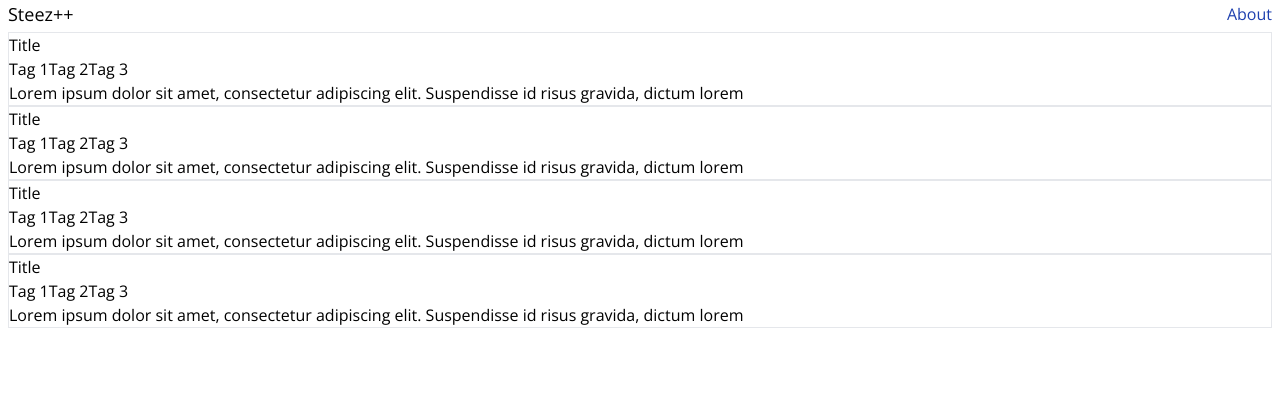
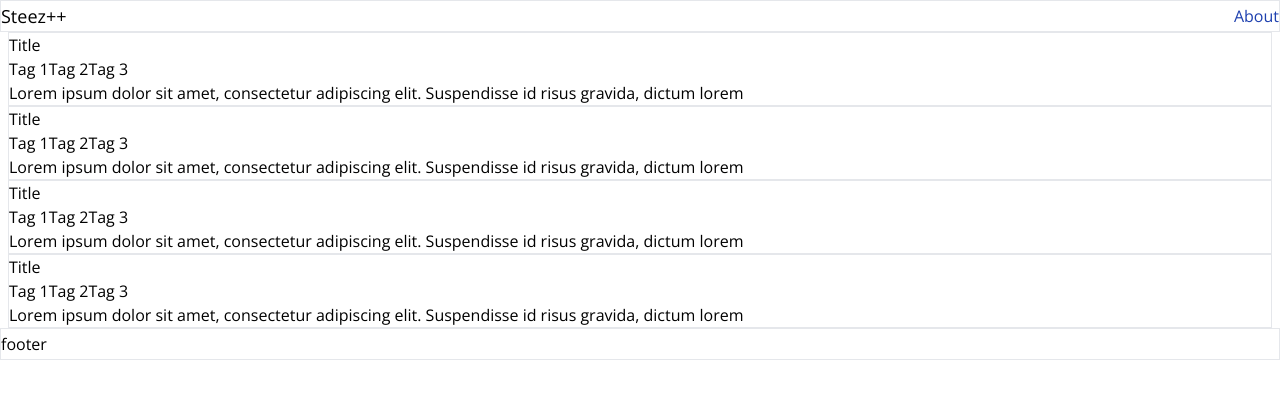
Before and after one commit to steezplusplus/Accessible-Web-Components, a Next.js app: page / in a window 1280 px wide. Shown: the top 398 px of the page. Built offline with nearby package versions, Linux system fonts and the light colour scheme.

Commit message:
feat: add Footer component

```diff
--- a/app/layout.tsx
+++ b/app/layout.tsx
@@ -1,6 +1,7 @@
 import '../styles/globals.css';
 import styles from '../styles/layout.module.css';
 import { Navbar } from '@/components/navbar/Navbar';
+import { Footer } from '@/components/footer/Footer';
 import { Open_Sans } from 'next/font/google';
 
 const openSans = Open_Sans({ subsets: ['latin'] })
@@ -24,6 +25,9 @@ export default function RootLayout({
         <main className={styles.main}>
           {children}
         </main>
+        <footer className={styles.footer}>
+          <Footer />
+        </footer>
       </body>
     </html>
   )
--- /dev/null
+++ b/components/footer/Footer.tsx
@@ -0,0 +1,10 @@
+
+export function Footer() {
+  return (
+    <ul className="flex items-center border border-solid h-full">
+      <li>
+        <p>footer</p>
+      </li>
+    </ul>
+  )
+}
--- a/components/navbar/Navbar.tsx
+++ b/components/navbar/Navbar.tsx
@@ -2,7 +2,7 @@ import Link from 'next/link';
 
 export function Navbar() {
   return (
-    <ul className="flex items-center">
+    <ul className="flex items-center border border-solid h-full">
       <li>
         <Link className="text-lg" href="/">Steez++</Link>
       </li>
--- a/styles/layout.module.css
+++ b/styles/layout.module.css
@@ -1,9 +1,9 @@
 .layout {
-  @apply px-2;
   display: grid;
   grid-template:
     "navbar" 2rem
-    "main" 1fr;
+    "main" 1fr
+    "footer" 2rem;
 }
 
 .navbar {
@@ -12,4 +12,9 @@
 
 .main {
   grid-area: main;
+  @apply px-2;
 }
+
+.footer {
+  grid-area: footer;
+}
```
